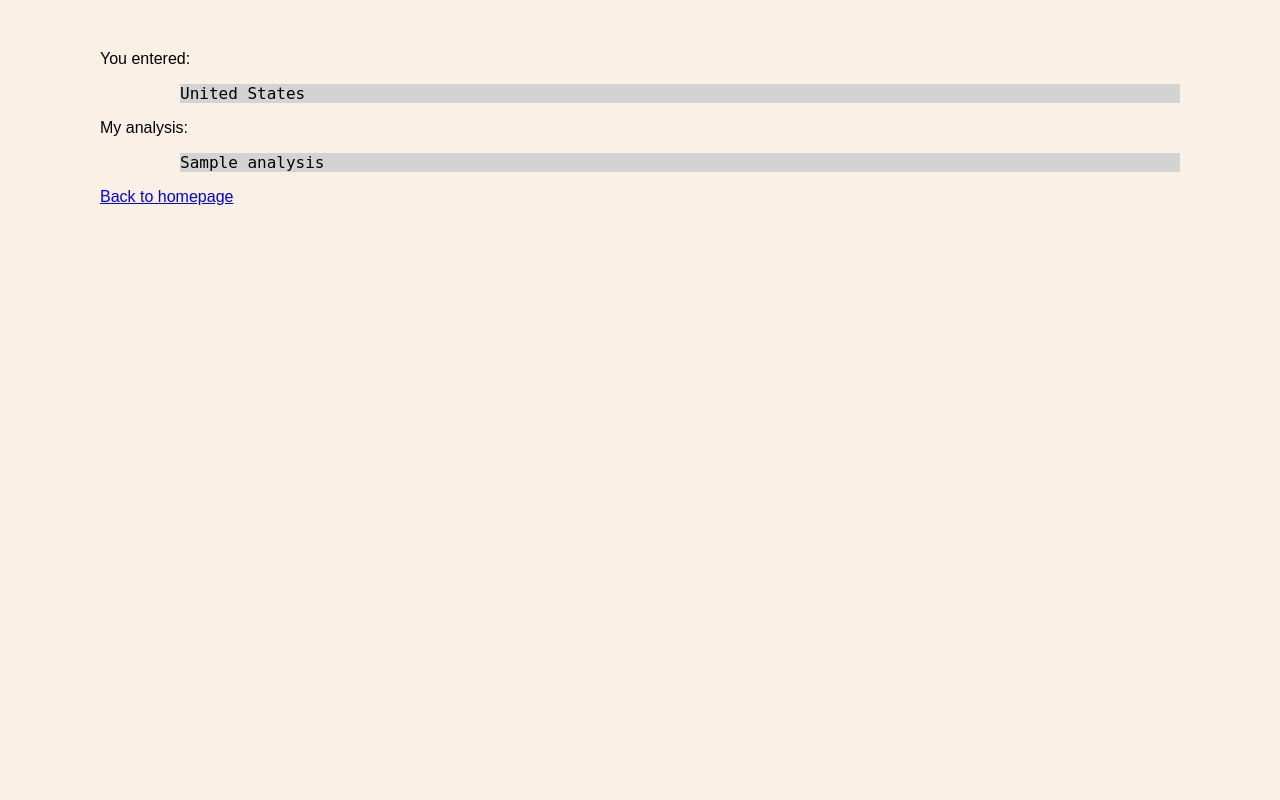
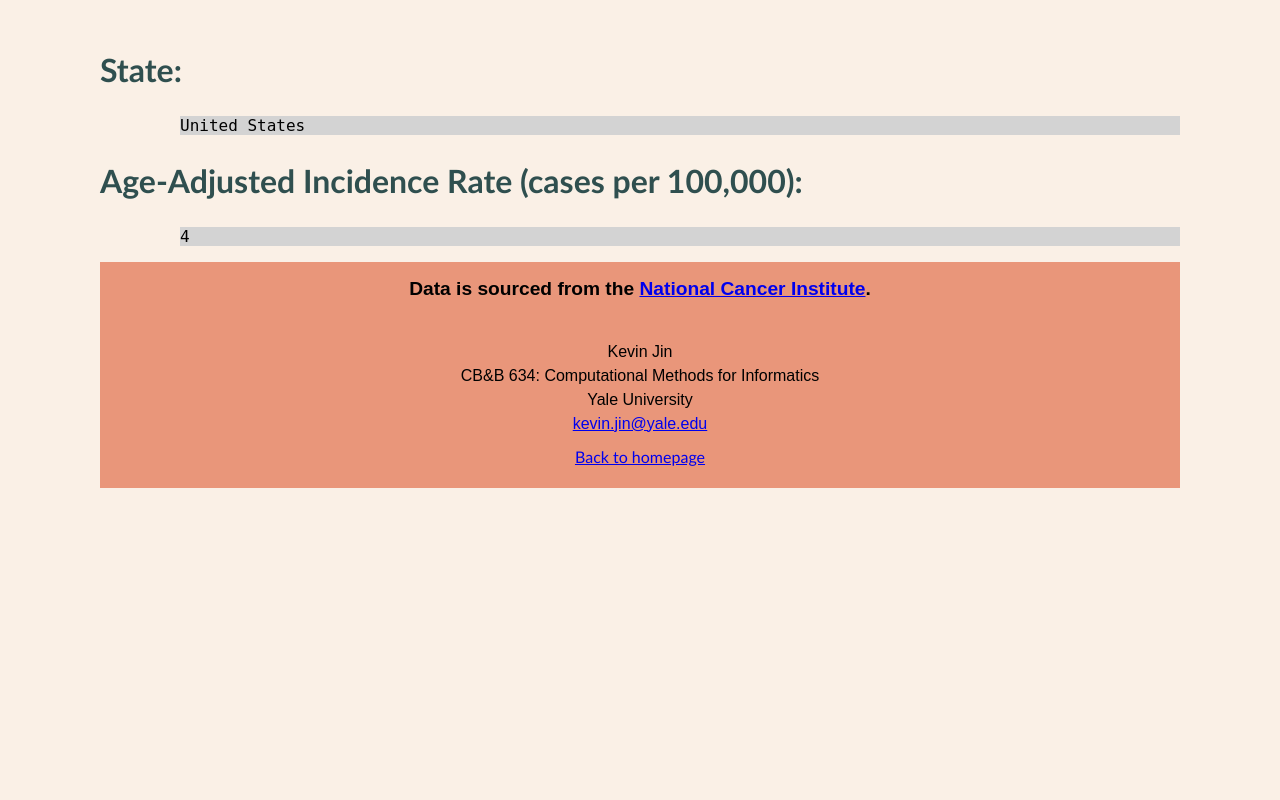
Before and after one commit to kevinwjin/cbb634, a Flask app: template pset_4/nci_server/templates/info.html in a window 1280 px wide. Run offline with Flask 3, Linux system fonts and the light colour scheme; the template is opened without the code that fills it: most values are stand-ins (such as "Sample title", 1, 10 or a date in 2020).

Commit message:
Add styling

```diff
--- a/pset_4/nci_server/templates/info.html
+++ b/pset_4/nci_server/templates/info.html
@@ -4,12 +4,21 @@
         <link rel="icon" type="image/x-icon" href="/static/favicon.jpeg" />
     </head>
     <body>
-        You entered:
+        <h2>State:</h2>
         <pre style="background-color: lightgray; margin-left: 5em">{{ state }}</pre>
 
-        My analysis:
-        <pre style="background-color: lightgray; margin-left: 5em">{{ analysis }}</pre>
+        <h2>Age-Adjusted Incidence Rate (cases per 100,000):</h2>
+        <pre style="background-color: lightgray; margin-left: 5em">{{ rate }}</pre>
 
-        <a href="/">Back to homepage</a>
+        <footer>
+            <b><p>Data is sourced from the <a href="https://statecancerprofiles.cancer.gov/incidencerates/index.php">National Cancer Institute</a>.</p></b>
+            <br>
+            <span class="small"><p>Kevin Jin</p>
+            <p>CB&B 634: Computational Methods for Informatics</p>
+            <p>Yale University</p>
+            <p><a href="mailto:kevin.jin@yale.edu">kevin.jin@yale.edu</a></p></span>
+            <p></p><a href="/">Back to homepage</a></p>
+        </footer>
     </body>
+
 </html>
```
